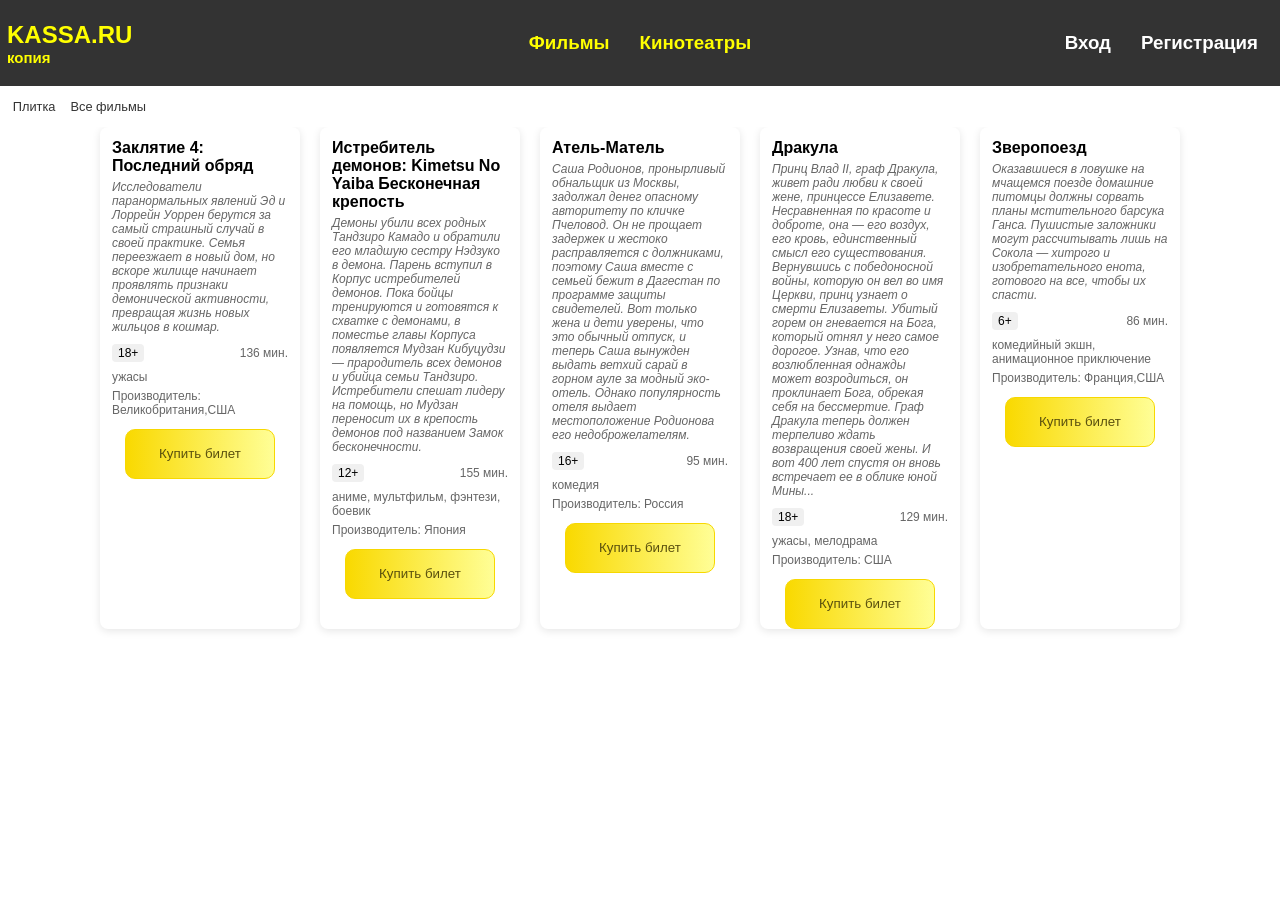
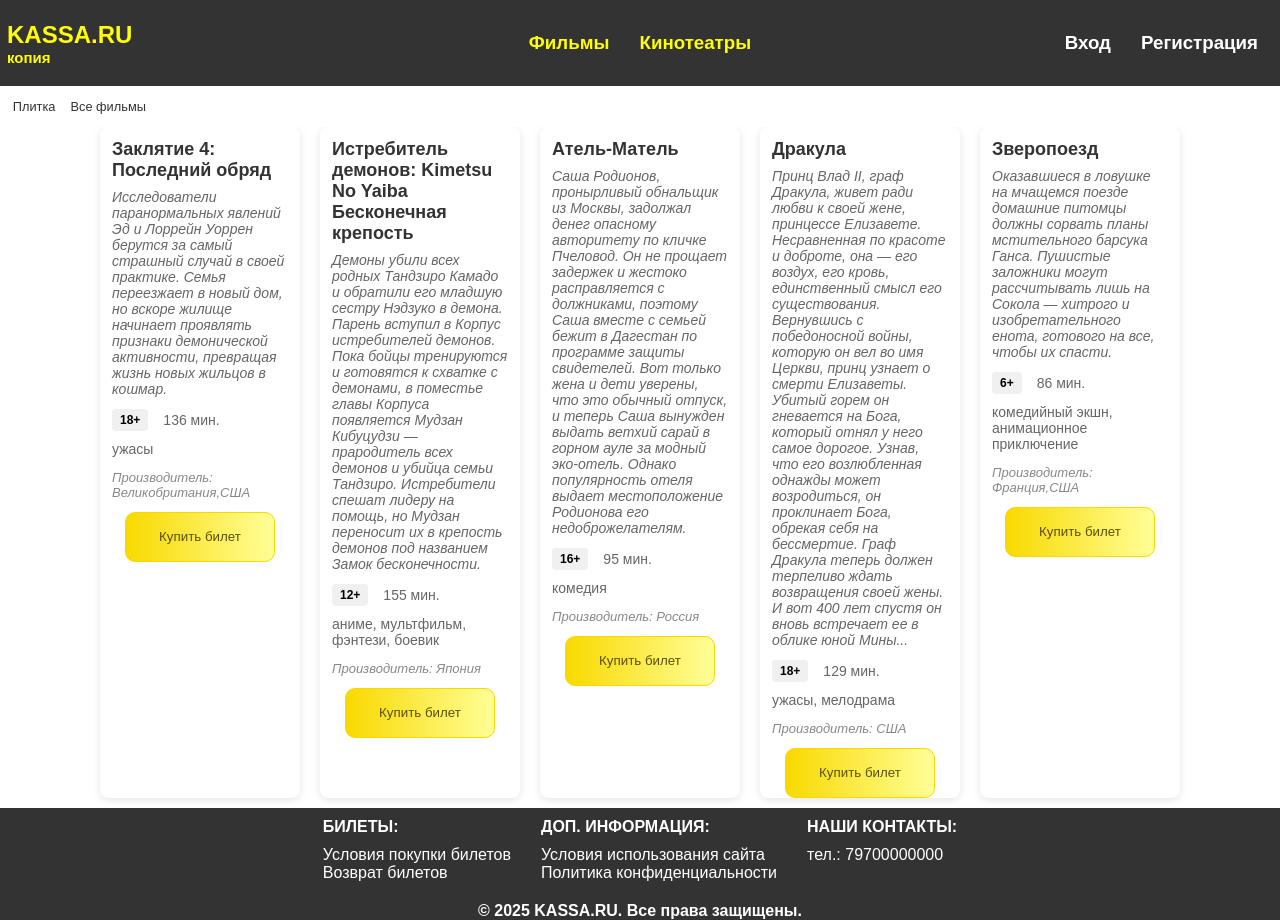
Before and after one commit to JubobaAlex/Kassa.ru-Clone, a React (Vite) app: page /list in a window 1280 px wide. Before the commit the page ends 800 px from the top, so only its background shows below. Built offline with nearby package versions, Linux system fonts and the light colour scheme.

Commit message:
the footer has been created and the Films.txs and Allfims.tsx components have been fixed, and Allfilms.css has been added

```diff
--- a/src/App.tsx
+++ b/src/App.tsx
@@ -1,24 +1,25 @@
 import Header from './components/Header'
-import { BrowserRouter } from 'react-router'
-import { Route, Routes } from 'react-router'
 import Home from './pages/Home'
 import Cinema from './pages/Сinema'
 import './App.css'
 import List from './pages/List'
+import Footer from './components/Footer'
+import { Route , Routes, BrowserRouter } from 'react-router'
 function App() {
   return (
-    <div>
-      <div className='components-div'>
+    <BrowserRouter>
+      <div className='app'>
         <Header />
-      </div>
-      <BrowserRouter>
+        <div className='main-content'>
           <Routes>
             <Route index path='/' element={<Home />}/>
             <Route path='/cinemas' element={<Cinema />} />
             <Route path='/list' element={<List />} />
           </Routes>
+        </div>
+        <Footer />
+      </div>
     </BrowserRouter>
-    </div>
   )
 }
 
--- a/src/components/Allfilms.tsx
+++ b/src/components/Allfilms.tsx
@@ -1,5 +1,6 @@
 import Button from "./Button"
-import './style/Films.css' //для Films.tsx и Allfims.tsx
+
+import './style/Allfilms.css'
 import axios from "axios"
 import { useEffect, useState } from "react"
 export default function Allfilms() {
@@ -35,7 +36,7 @@ export default function Allfilms() {
   }
 
     return (
-        <div>
+        <main>
           {movies.length === 0 ? (
             <div>Нет данных о фильмах</div>
           ): (
@@ -58,6 +59,6 @@ export default function Allfilms() {
             </div>
           )
           }
-        </div>
+        </main>
     )
 }
--- a/src/components/Films.tsx
+++ b/src/components/Films.tsx
@@ -1,7 +1,8 @@
 import axios from "axios"
 import { useEffect, useState } from "react"
-import './style/Films.css' //для Films.tsx и Allfims.tsx
+import './style/Films.css'
 import Button from "./Button"
+
 
 interface Movie {
   id: number
@@ -17,7 +18,6 @@ interface Movie {
 export default function Films() {
   const [movies, setMovies] = useState<Movie[]>([])
   const [error, setError] = useState<string | null>(null)
-
   useEffect(() => {
     fetchFilms()
   }, [])
@@ -36,7 +36,6 @@ export default function Films() {
   if (error) {
     return <div>Ошибка: {error}</div>
   }
-
   return (
     <div className="films-container">
       <h2>Сейчас в кино</h2>
@@ -65,6 +64,7 @@ export default function Films() {
           ))}
         </div>
       )}
+
     </div>
   )
 }
--- /dev/null
+++ b/src/components/Footer.tsx
@@ -0,0 +1,30 @@
+import './style/Footer.css'
+export default function Footer() {
+    return (
+        <div>
+            <footer>
+
+                <div className="footer-content">
+                <div>
+                    <h3>БИЛЕТЫ:</h3>
+                    <span>Условия покупки билетов</span>
+                    <span>Возврат билетов</span>
+                </div>
+                <div>
+                    <h3>ДОП. ИНФОРМАЦИЯ:</h3>
+                    <span>Условия использования сайта</span>
+                    <span>Политика конфиденциальности</span>
+                </div>
+                <div>
+                    <h3>НАШИ КОНТАКТЫ:</h3>
+                    <span>тел.: 79700000000</span>
+                </div>
+                </div>
+                <div className='prava'>
+                   <h4>© 2025 KASSA.RU. Все права защищены.</h4>
+                </div>
+
+            </footer>
+        </div>
+    )
+}
--- /dev/null
+++ b/src/components/style/Allfilms.css
@@ -0,0 +1,143 @@
+/* Общие стили для обоих компонентов */
+.films-container {
+  padding: 20px;
+}
+
+.allfilms-container {
+  min-height: calc(100vh - 120px);
+  padding: 20px 0;
+}
+
+.allfilms-content {
+  max-width: 1200px;
+  margin: 0 auto;
+  padding: 0 20px;
+}
+
+.allfilms-content h1 {
+  text-align: center;
+  margin-bottom: 30px;
+  color: #333;
+}
+
+.no-data {
+  text-align: center;
+  font-size: 18px;
+  color: #666;
+  padding: 50px 0;
+}
+
+/* Горизонтальный список для Films.tsx */
+.movies-horizontal-list {
+  justify-content: center;
+  display: flex;
+  gap: 20px;
+  overflow-x: auto;
+  padding-bottom: 10px;
+}
+
+.movie-card-horizontal {
+  min-width: 200px;
+  background: white;
+  border-radius: 8px;
+  box-shadow: 0 2px 8px rgba(0,0,0,0.1);
+  overflow: hidden;
+  display: flex;
+  flex-direction: column;
+}
+
+/* Вертикальный список для Allfilms.tsx */
+.movies-vertical-list {
+  display: flex;
+  flex-direction: column;
+  gap: 20px;
+  max-width: 800px;
+  margin: 0 auto;
+}
+
+.movie-card-vertical {
+  display: flex;
+  justify-content: space-between;
+  align-items: flex-start;
+  background: white;
+  border-radius: 8px;
+  box-shadow: 0 2px 8px rgba(0,0,0,0.1);
+  padding: 20px;
+  gap: 20px;
+}
+
+.movie-info-full {
+  flex: 1;
+}
+
+.movie-card-vertical .button-container {
+  display: flex;
+  align-items: center;
+  flex-shrink: 0;
+}
+
+/* Общие стили для карточек фильмов */
+.movie-poster {
+  width: 100%;
+  height: 300px;
+  object-fit: cover;
+}
+
+.movie-info {
+  padding: 12px;
+}
+
+.movie-title {
+  font-size: 18px;
+  margin: 0 0 8px 0;
+  font-weight: bold;
+  color: #333;
+}
+
+.movie-original-title {
+  font-size: 14px;
+  color: #666;
+  margin: 0 0 12px 0;
+  font-style: italic;
+}
+
+.movie-synopsis {
+  color: #666;
+  font-size: 14px;
+  line-height: 1.5;
+  margin: 0 0 12px 0;
+}
+
+.movie-details {
+  display: flex;
+  justify-content: flex-start;
+  align-items: center;
+  gap: 15px;
+  margin-bottom: 10px;
+}
+
+.age-rating {
+  background: #f0f0f0;
+  padding: 4px 8px;
+  border-radius: 4px;
+  font-size: 12px;
+  font-weight: bold;
+}
+
+.duration {
+  font-size: 14px;
+  color: #666;
+}
+
+.movie-genres {
+  font-size: 14px;
+  color: #666;
+  margin: 0 0 8px 0;
+}
+
+.movie-production {
+  font-size: 13px;
+  color: #888;
+  margin: 0;
+  font-style: italic;
+}
--- /dev/null
+++ b/src/components/style/Footer.css
@@ -0,0 +1,35 @@
+footer {
+  padding-top: 10px;
+    display: flex;
+    background-color: #333;
+    flex-direction: column;
+    color: white;
+}
+.footer-content {
+  gap: 30px;
+  max-width: 1200px;
+  margin: 0 auto;
+  display: flex;
+  justify-content: space-around;
+  padding: 0 20px;
+}
+
+.footer-content div {
+  display: flex;
+  flex-direction: column;
+}
+
+.footer-content h3 {
+  margin-bottom: 10px;
+  font-size: 16px;
+}
+
+span:hover {
+  cursor: pointer;
+}
+
+.prava {
+  padding-top: 20px;
+  display: flex;
+  justify-content: center;
+}
```
Lines whose indentation alone changed are shown as unchanged.
